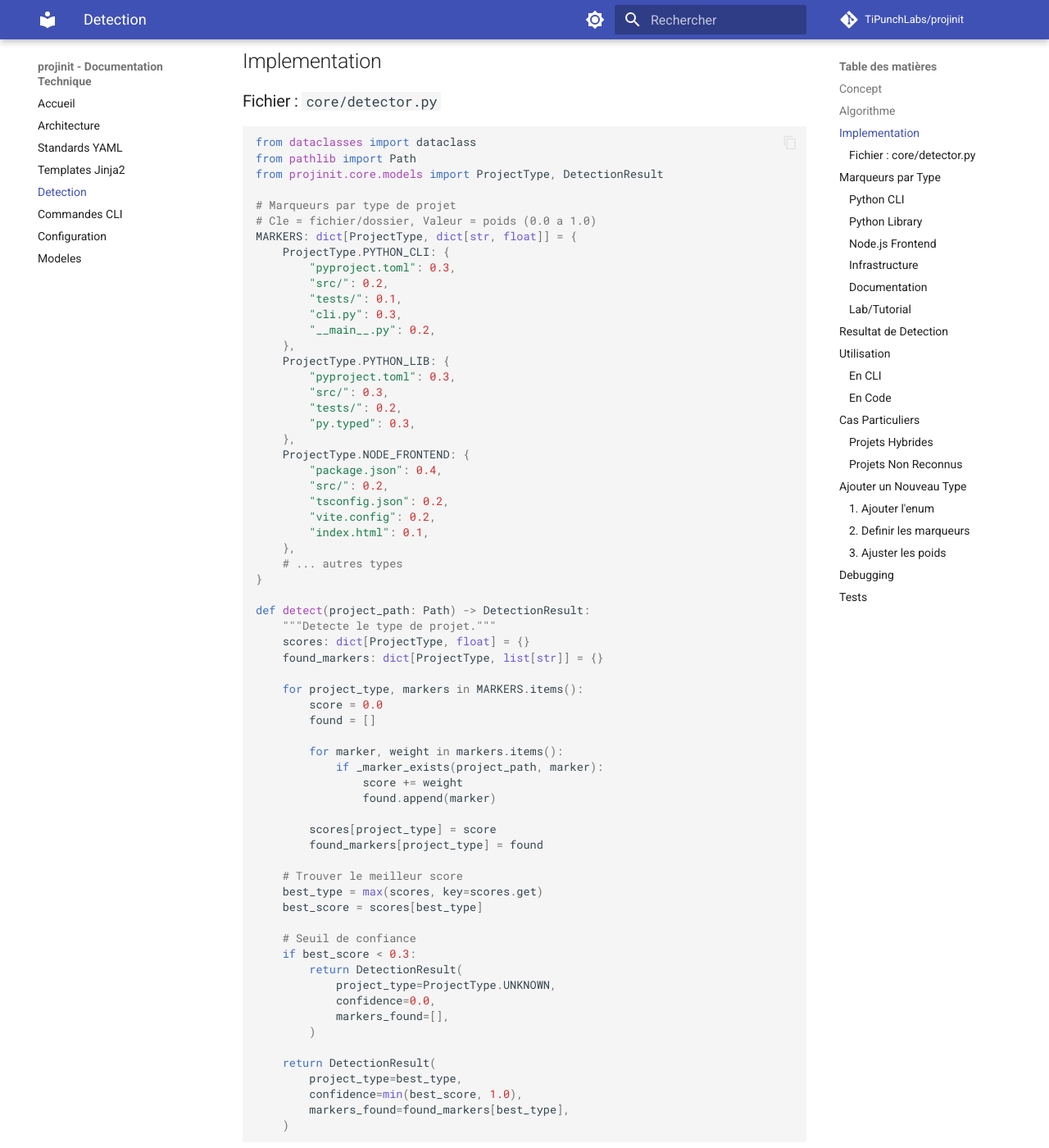
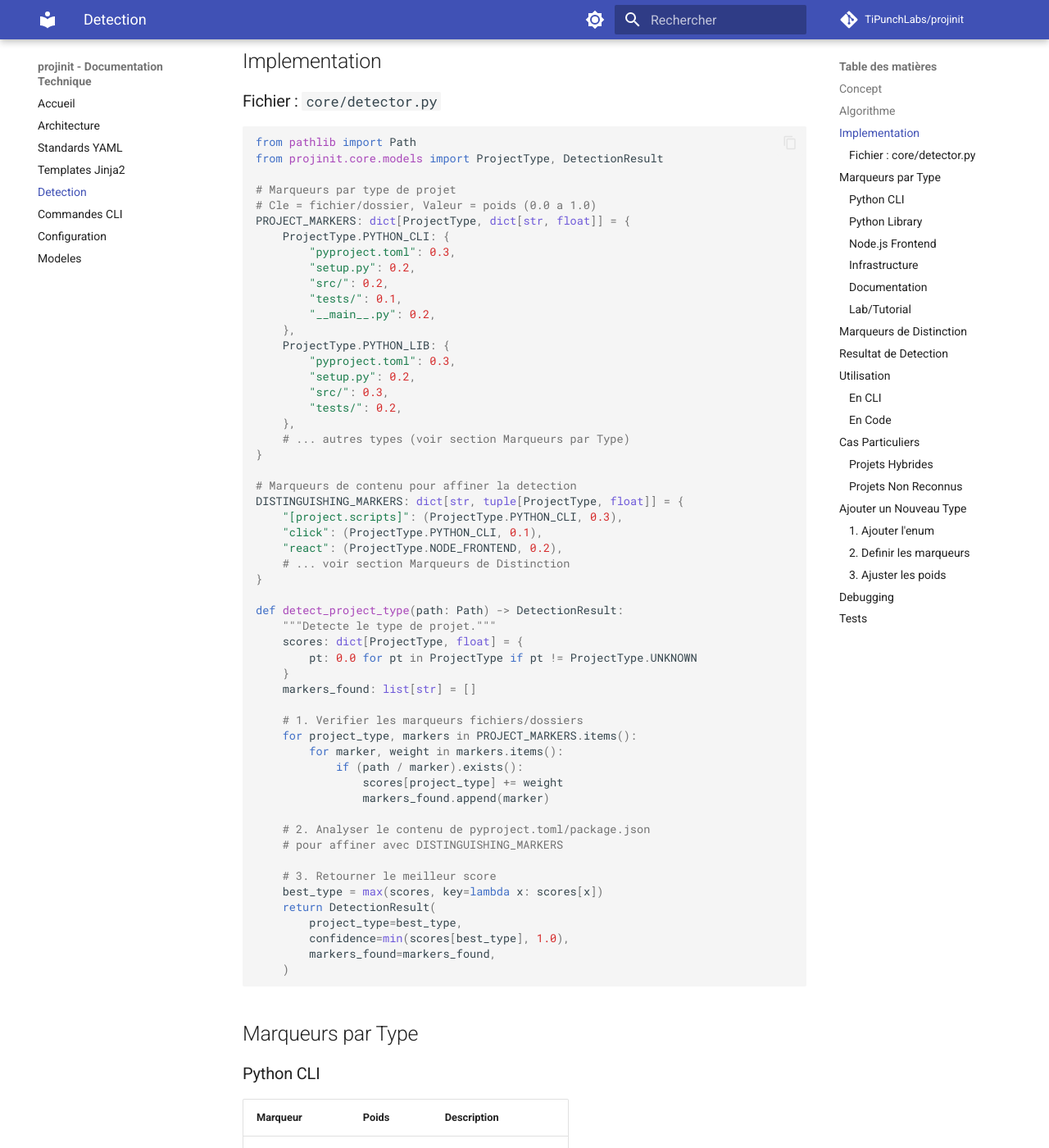
Before and after one commit to TiPunchLabs/projinit, an MkDocs documentation site: the page built from docs/detection.md, in a window 1280 px wide and 1400 px high, scrolled down 491 px. Shown: the whole window at 82% size. Built offline with MkDocs 1.6.1 and Material for MkDocs 9.7.7, drawn with Linux system fonts in a browser that asks for light colours; comment, search, counter and statistics services are not loaded; some of the changed text lies outside the part shown.

Commit message:
docs: sync technical documentation and add version badge
Update technical documentation to match current codebase:
- detection.md: fix marker tables, add DISTINGUISHING_MARKERS section
- standards.md: add Lab/Tutorial checks, add new base checks
- templates.md: add Terraform, new gitignore, commands, and doc templates

Add version and license badges to README.md.

🤖 Generated with [Claude Code](https://claude.com/claude-code)

Co-Authored-By: Claude <noreply@anthropic.com>

````diff
--- a/docs/detection.md
+++ b/docs/detection.md
@@ -20,69 +20,59 @@ projinit detecte automatiquement le type d'un projet existant en analysant sa st
 ### Fichier : `core/detector.py`
 
 ```python
-from dataclasses import dataclass
 from pathlib import Path
 from projinit.core.models import ProjectType, DetectionResult
 
 # Marqueurs par type de projet
 # Cle = fichier/dossier, Valeur = poids (0.0 a 1.0)
-MARKERS: dict[ProjectType, dict[str, float]] = {
+PROJECT_MARKERS: dict[ProjectType, dict[str, float]] = {
     ProjectType.PYTHON_CLI: {
         "pyproject.toml": 0.3,
+        "setup.py": 0.2,
         "src/": 0.2,
         "tests/": 0.1,
-        "cli.py": 0.3,
         "__main__.py": 0.2,
     },
     ProjectType.PYTHON_LIB: {
         "pyproject.toml": 0.3,
+        "setup.py": 0.2,
         "src/": 0.3,
         "tests/": 0.2,
-        "py.typed": 0.3,
     },
-    ProjectType.NODE_FRONTEND: {
-        "package.json": 0.4,
-        "src/": 0.2,
-        "tsconfig.json": 0.2,
-        "vite.config": 0.2,
-        "index.html": 0.1,
-    },
-    # ... autres types
+    # ... autres types (voir section Marqueurs par Type)
 }
 
-def detect(project_path: Path) -> DetectionResult:
+# Marqueurs de contenu pour affiner la detection
+DISTINGUISHING_MARKERS: dict[str, tuple[ProjectType, float]] = {
+    "[project.scripts]": (ProjectType.PYTHON_CLI, 0.3),
+    "click": (ProjectType.PYTHON_CLI, 0.1),
+    "react": (ProjectType.NODE_FRONTEND, 0.2),
+    # ... voir section Marqueurs de Distinction
+}
+
+def detect_project_type(path: Path) -> DetectionResult:
     """Detecte le type de projet."""
-    scores: dict[ProjectType, float] = {}
-    found_markers: dict[ProjectType, list[str]] = {}
+    scores: dict[ProjectType, float] = {
+        pt: 0.0 for pt in ProjectType if pt != ProjectType.UNKNOWN
+    }
+    markers_found: list[str] = []
 
-    for project_type, markers in MARKERS.items():
-        score = 0.0
-        found = []
+    # 1. Verifier les marqueurs fichiers/dossiers
+    for project_type, markers in PROJECT_MARKERS.items():
+        for marker, weight in markers.items():
+            if (path / marker).exists():
+                scores[project_type] += weight
+                markers_found.append(marker)
 
-        for marker, weight in markers.items():
-            if _marker_exists(project_path, marker):
-                score += weight
-                found.append(marker)
+    # 2. Analyser le contenu de pyproject.toml/package.json
+    # pour affiner avec DISTINGUISHING_MARKERS
 
-        scores[project_type] = score
-        found_markers[project_type] = found
-
-    # Trouver le meilleur score
-    best_type = max(scores, key=scores.get)
-    best_score = scores[best_type]
-
-    # Seuil de confiance
-    if best_score < 0.3:
-        return DetectionResult(
-            project_type=ProjectType.UNKNOWN,
-            confidence=0.0,
-            markers_found=[],
-        )
-
+    # 3. Retourner le meilleur score
+    best_type = max(scores, key=lambda x: scores[x])
     return DetectionResult(
         project_type=best_type,
-        confidence=min(best_score, 1.0),
-        markers_found=found_markers[best_type],
+        confidence=min(scores[best_type], 1.0),
+        markers_found=markers_found,
     )
 ```
 
@@ -93,21 +83,23 @@ def detect(project_path: Path) -> DetectionResult:
 | Marqueur | Poids | Description |
 |----------|-------|-------------|
 | `pyproject.toml` | 0.3 | Config Python moderne |
+| `setup.py` | 0.2 | Config legacy |
 | `src/` | 0.2 | Structure src layout |
 | `tests/` | 0.1 | Tests unitaires |
-| `cli.py` | 0.3 | Point d'entree CLI |
 | `__main__.py` | 0.2 | Execution directe |
 
-**Score max** : 1.1 (normalise a 1.0)
+**Score max** : 1.0
 
 ### Python Library
 
 | Marqueur | Poids | Description |
 |----------|-------|-------------|
 | `pyproject.toml` | 0.3 | Config Python |
+| `setup.py` | 0.2 | Config legacy |
 | `src/` | 0.3 | Structure src layout |
 | `tests/` | 0.2 | Tests unitaires |
-| `py.typed` | 0.3 | Marker PEP 561 |
+
+**Score max** : 1.0
 
 ### Node.js Frontend
 
@@ -116,26 +108,32 @@ def detect(project_path: Path) -> DetectionResult:
 | `package.json` | 0.4 | Config Node.js |
 | `src/` | 0.2 | Code source |
 | `tsconfig.json` | 0.2 | TypeScript |
-| `vite.config.*` | 0.2 | Bundler Vite |
-| `index.html` | 0.1 | Point d'entree web |
+| `vite.config.ts` | 0.1 | Bundler Vite (TS) |
+| `vite.config.js` | 0.1 | Bundler Vite (JS) |
+
+**Score max** : 1.0
 
 ### Infrastructure
 
 | Marqueur | Poids | Description |
 |----------|-------|-------------|
 | `main.tf` | 0.4 | Terraform principal |
-| `variables.tf` | 0.2 | Variables Terraform |
-| `terraform/` | 0.2 | Repertoire Terraform |
+| `terraform/` | 0.3 | Repertoire Terraform |
 | `ansible/` | 0.2 | Repertoire Ansible |
-| `playbook.yml` | 0.2 | Playbook Ansible |
+| `playbook.yml` | 0.1 | Playbook Ansible |
+| `inventory/` | 0.1 | Inventaire Ansible |
+
+**Score max** : 1.1 (normalise a 1.0)
 
 ### Documentation
 
 | Marqueur | Poids | Description |
 |----------|-------|-------------|
 | `mkdocs.yml` | 0.5 | Config MkDocs |
+| `mkdocs.yaml` | 0.5 | Config MkDocs (alt) |
 | `docs/` | 0.3 | Repertoire docs |
-| `docs/index.md` | 0.2 | Page d'accueil |
+
+**Score max** : 0.8
 
 ### Lab/Tutorial
 
@@ -147,6 +145,24 @@ def detect(project_path: Path) -> DetectionResult:
 | `answers/` | 0.3 | Repertoire reponses |
 | `mkdocs.yml` | 0.2 | Documentation |
 | `docs/` | 0.1 | Docs supplementaires |
+
+**Score max** : 1.8 (normalise a 1.0)
+
+## Marqueurs de Distinction
+
+En plus des marqueurs de fichiers, projinit analyse le contenu de `pyproject.toml` et `package.json` pour affiner la detection :
+
+| Pattern | Type detecte | Poids |
+|---------|--------------|-------|
+| `[project.scripts]` | Python CLI | 0.3 |
+| `click` | Python CLI | 0.1 |
+| `argparse` | Python CLI | 0.1 |
+| `typer` | Python CLI | 0.1 |
+| `react` | Node Frontend | 0.2 |
+| `vue` | Node Frontend | 0.2 |
+| `vite` | Node Frontend | 0.1 |
+
+Ces marqueurs permettent de distinguer un projet Python CLI d'une bibliotheque Python lorsque les fichiers de base sont similaires.
 
 ## Resultat de Detection
 
````
Also changed, not shown: README.md (+2 -0 lines), docs/standards.md (+17 -2 lines), docs/templates.md (+33 -6 lines).
